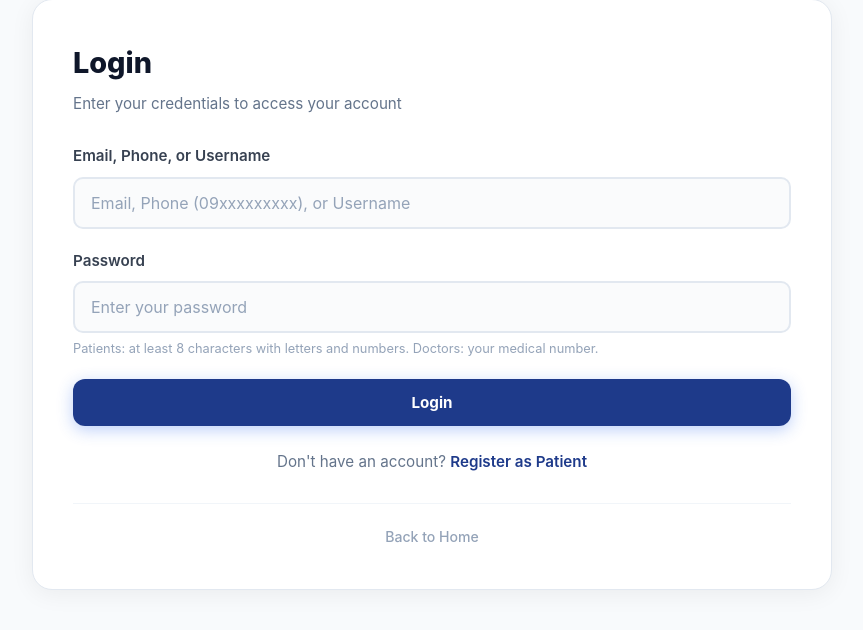
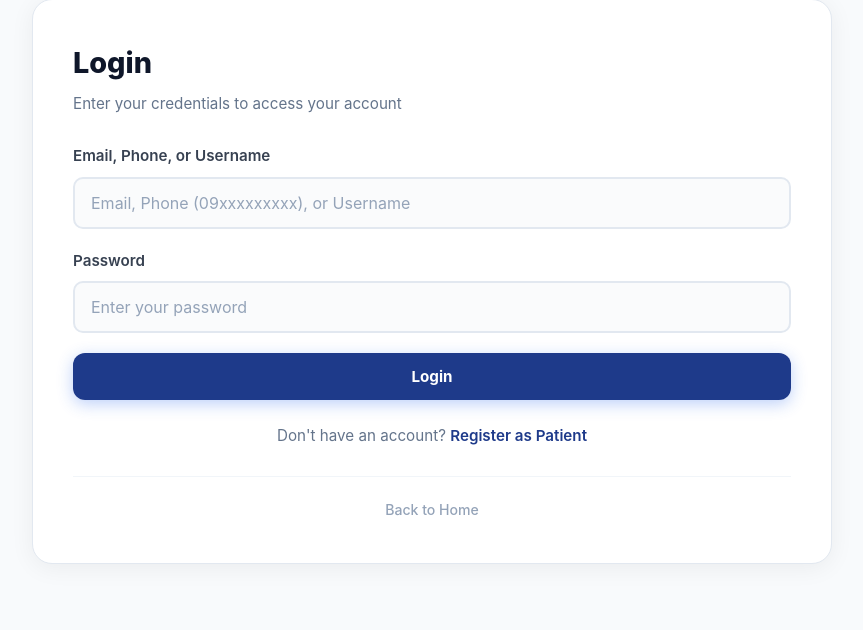
Before and after one commit to Samin5186/clinic-management, a Django app: page /login/ in a window 1280 px wide. Shown: the part 41-671 px from the top of the page, without its empty margins (208-1071 px from the left). Run offline with Django 4.2, Linux system fonts and the light colour scheme.

Commit message:
Remove password hint from login page

```diff
--- a/templates/login.html
+++ b/templates/login.html
@@ -26,7 +26,6 @@
         <div class="form-group">
             <label for="password">Password</label>
             <input type="password" autocomplete="off" id="password" name="password" required placeholder="Enter your password">
-            <p class="form-hint">Patients: at least 8 characters with letters and numbers. Doctors: your medical number.</p>
         </div>
 
         <button type="submit" class="btn btn-primary btn-block">Login</button>
```
